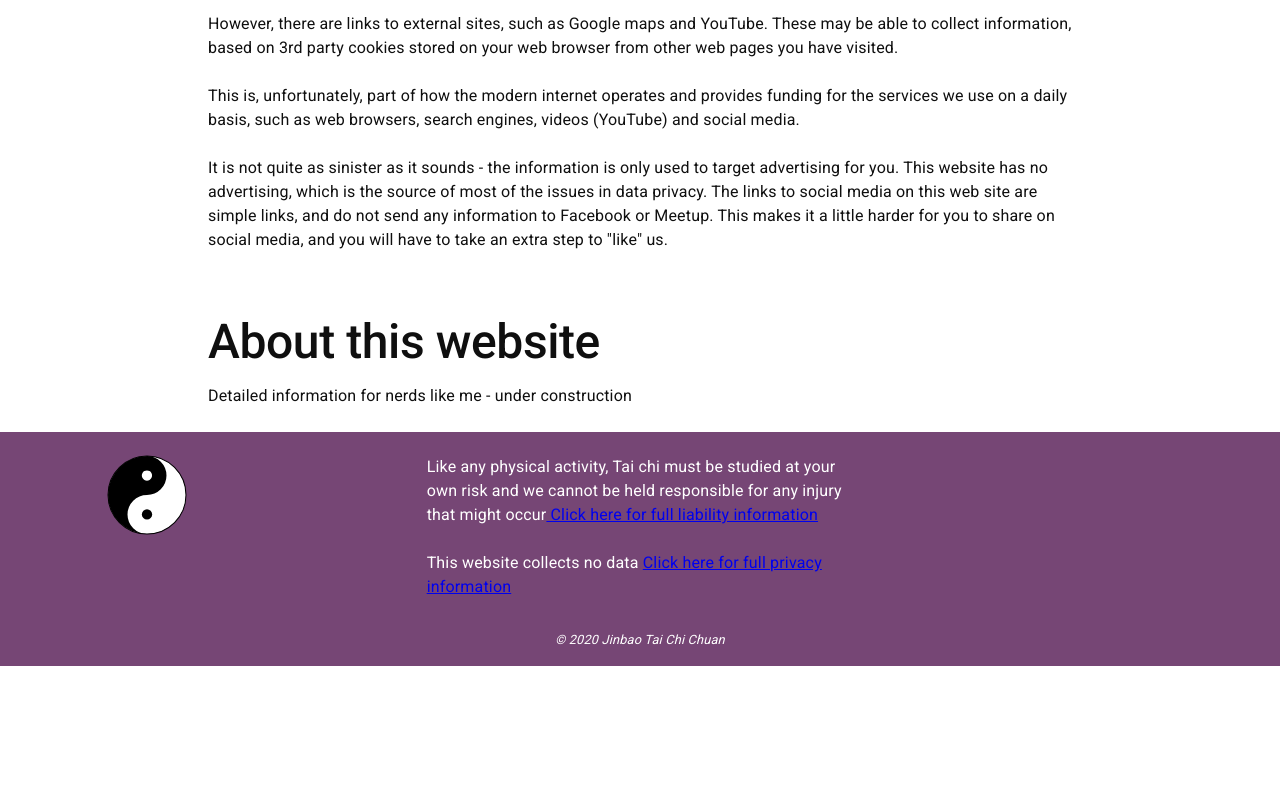
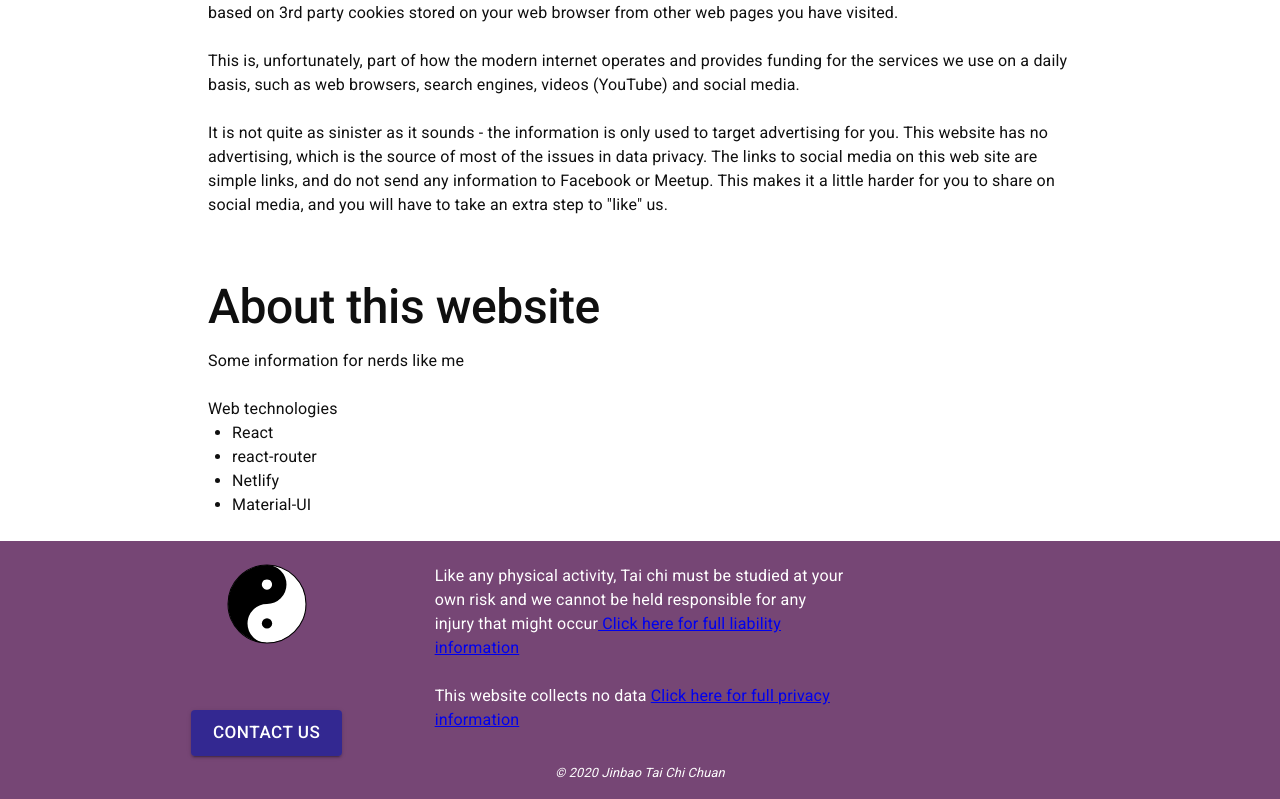
Before and after one commit to johnlobster/tcc-cmcsacramento, a React (Create React App) app: page /Contact in a window 1280 px wide. Shown: the part 2175-2974 px from the top of the page. Before the commit the page ends 2841 px from the top, so only its background shows below. Built offline with nearby package versions, Linux system fonts and the light colour scheme.

Commit message:
added ContactButton to footer

```diff
--- a/src/components/Footer/Footer.tsx
+++ b/src/components/Footer/Footer.tsx
@@ -6,6 +6,7 @@ import { makeStyles, createStyles } from '@material-ui/core/styles';
 
 import theme from "../../global/theme";
 import tjt from "../../images/Taijitu.svg";
+import ContactButton from "../../components/ContactButton/ContactButton"
 
 const footerStyles = makeStyles((theme: Theme) =>
   createStyles({
@@ -33,7 +34,16 @@ const footerStyles = makeStyles((theme: Theme) =>
     tjt: {
       height: '5rem',
       width: 'auto',
-      padding: '0 auto 0 0',
+    },
+    leftBox: {
+      display: "flex",
+      flexDirection: "column",
+      alignItems: "center",
+      justifyContent: "space-between"
+    },
+    infoBox: {
+      paddingLeft: "0.5rem",
+      paddingRight: "0.5rem"
     }
   })
 )
@@ -46,11 +56,12 @@ const Footer: React.FunctionComponent = (props) => {
         <Grid item xs={12}>
           <br />
         </Grid>
-        <Grid item xs={1}></Grid>
-        <Grid item xs={3}>
+        <Grid item xs={1} ></Grid>
+        <Grid item xs={4} md={3} className={classes.leftBox}>
           <img src={tjt} alt="Yin Yang" className={classes.tjt} />
+          <ContactButton />
         </Grid>
-        <Grid item xs={7} sm={6} lg={4}>
+        <Grid item xs={7} sm={6} lg={4} className={classes.infoBox}>
           <p>
             Like any physical activity, Tai chi must be studied at your own risk and we cannot be held responsible for any injury that might occur
             <Link to="/Contact/#disclaimer"> Click here for full liability information</Link>
--- a/src/pages/Contact/Contact.tsx
+++ b/src/pages/Contact/Contact.tsx
@@ -12,6 +12,7 @@ import useHashScrolling from "../../hooks/useHashScrolling"
 import ResponsiveContainer from '../../components/ResponsiveContainer/ResponsiveContainer'
 import EditBlock from '../../components/EditBlock/EditBlock'
 import {Draft} from '../../components/Draft/Draft'
+import theme from '../../global/theme'
 
 import bigRoom from "../../images/bigRoom.jpeg"
 import sign from "../../images/sign.jpg"
@@ -34,12 +35,25 @@ const useStyles = makeStyles({
   },
   pictureSignBox: {
     display: 'flex',
-    justifyContent: 'flex-end',
+    [theme.breakpoints.up('xs')]: {
+      justifyContent: 'space-around',
+    },
+    [theme.breakpoints.up('sm')]: {
+      justifyContent: 'flex-end',
+    },
+
     '& img': {
-      width: '80%',
+      // width: '80%',
+      height: "8rem",
       alignSelf: 'center',
     },
   },
+  buttonBox: {
+    '& button': {
+      marginTop: "0.25rem",
+      marginBottom: "0.25rem",
+    }
+  }
 })
 
 // add more props
@@ -296,7 +310,7 @@ const Contact: React.FunctionComponent = (props) => {
                   <Send color="primary" fontSize="large" />
                 </Grid>
                 <Grid item xs={10} sm={8} md={6}>
-                  <Grid container justify="space-between">
+                  <Grid container justify="space-between" className={contactStyles.buttonBox}>
                       <Button variant="contained" color="secondary" onClick={contactSubmit}>
                         Send message
                       </Button>
@@ -354,7 +368,16 @@ const Contact: React.FunctionComponent = (props) => {
         <Grid item xs={12}>
           <h2>About this website</h2>
 
-          <p>Detailed information for nerds like me - under construction</p>
+          <p>Some information for nerds like me</p>
+          <p>
+            Web technologies
+            <ul>
+              <li>React</li>
+              <li>react-router</li>
+              <li>Netlify</li>
+              <li>Material-UI</li>
+            </ul>
+          </p>
 
         </Grid>
 
```
